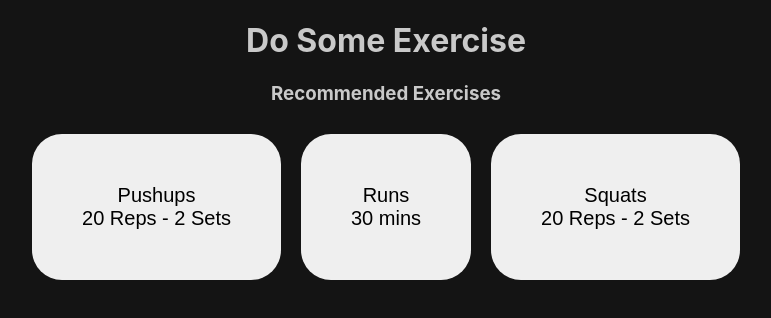
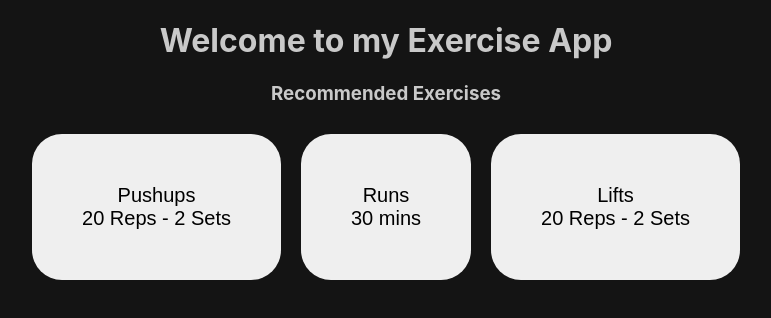
Before and after one commit to FluffinPuffin/GitHubPages, a React (Create React App) app in the folder exercise-app/: page / in a window 1280 px wide. Shown: the top 318 px of the page, without its empty margins (254-1025 px from the left). Built offline with nearby package versions, Linux system fonts and the light colour scheme.

Commit message:
updated it works

```diff
--- a/exercise-app/src/App.js
+++ b/exercise-app/src/App.js
@@ -17,8 +17,8 @@ let exerciseData = [
     description: "30 mins",
   },
   {
-    name: "Squats",
-    type: "Repetition",
+    name: "Lifts",
+    type: "Duration",
     description: "20 Reps - 2 Sets",
   },
 
@@ -38,7 +38,7 @@ function App() {
   if (selectedExercise == null) {
     content = (
       <div className="main-page-buttons">
-        <h1>Do Some Exercise</h1>
+        <h1>Welcome to my Exercise App</h1>
         <h3>Recommended Exercises</h3>
         {exerciseData.map((exercise, index) => (
           <button key={index} onClick={() => button(exercise)}>
--- a/exercise-app/src/components/running/index.js
+++ b/exercise-app/src/components/running/index.js
@@ -12,7 +12,7 @@ function RunningExercise({ name }) {
         const formattedTime = now.toLocaleTimeString();
         setCurrentTime(formattedTime);
         setCount(count + 1);
-        setArray([...array, "Lap: "`${count + 1} - "Time: "${formattedTime}`]);
+        setArray([...array, `Lap:  ${count + 1} Time: ${formattedTime}`]);
     };
 
     // Reset to 0
```
